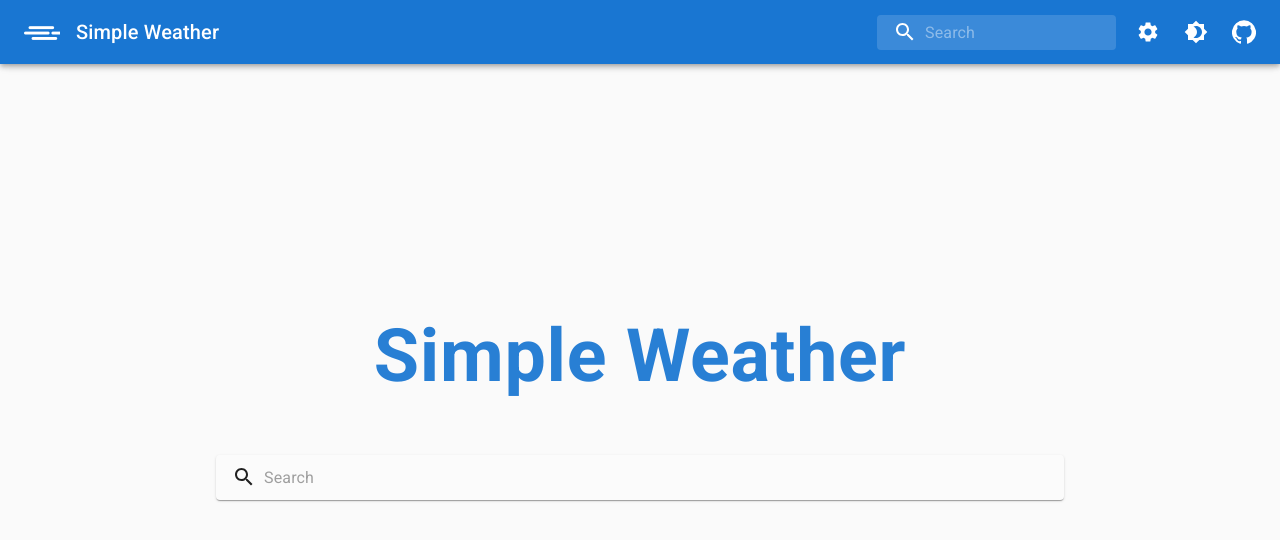
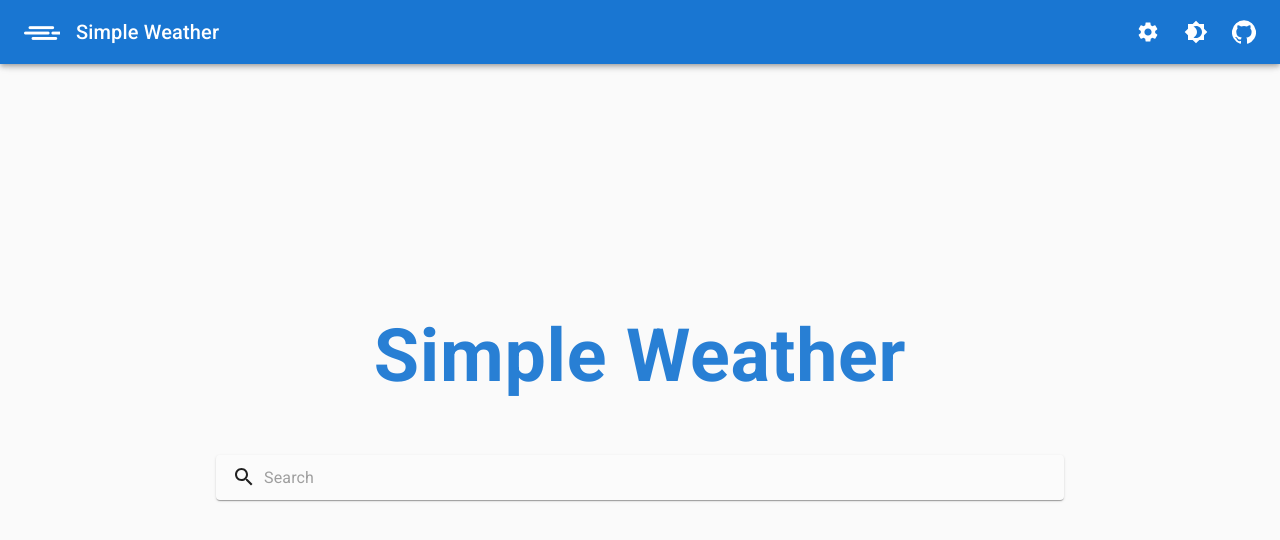
Before and after one commit to zcsain/react-weather-app, a React (Create React App) app: page / in a window 1280 px wide. Shown: the top 540 px of the page. Built offline with nearby package versions, Linux system fonts and the light colour scheme.

Commit message:
Finished search with popover function

```diff
--- a/src/components/App.jsx
+++ b/src/components/App.jsx
@@ -29,8 +29,6 @@ import BottomNavigation from "./navigation/BottomNavigation";
 import ErrorView from "./views/ErrorView";
 import ScrollTop from "./parts/ScrollTop";
 import { setTheme, setUnits } from "../actions";
-// Testing
-import TestComponent from "./TestComponent";
 
 const dark = createMuiTheme({
 	palette: {
@@ -162,9 +160,6 @@ function App({ selectedTheme, selectedUnits, setTheme, setUnits }) {
 							<HourlyView />
 							{xsDevice && <BottomNavigation />}
 						</Route>
-						<Route path="/test" exact>
-							<TestComponent />
-						</Route>
 						<Route>
 							<Grid
 								container
--- a/src/components/navigation/Header.jsx
+++ b/src/components/navigation/Header.jsx
@@ -1,7 +1,7 @@
-import React, { useState } from "react";
+import React from "react";
 import { connect } from "react-redux";
 import PropTypes from "prop-types";
-import { Link as RouterLink, useHistory, withRouter } from "react-router-dom";
+import { Link as RouterLink, withRouter } from "react-router-dom";
 import clsx from "clsx";
 
 // Material UI
@@ -10,11 +10,9 @@ import Toolbar from "@material-ui/core/Toolbar";
 import IconButton from "@material-ui/core/IconButton";
 import Brightness7Icon from "@material-ui/icons/Brightness7"; //light
 import Brightness4Icon from "@material-ui/icons/Brightness4"; //dark
-import SearchIcon from "@material-ui/icons/Search";
 import Tooltip from "@material-ui/core/Tooltip";
 import { makeStyles } from "@material-ui/core/styles";
 import { fade } from "@material-ui/core/styles";
-import { InputBase } from "@material-ui/core";
 import Typography from "@material-ui/core/Typography";
 import Icon from "@material-ui/core/Icon";
 
@@ -95,29 +93,6 @@ const useStyles = makeStyles((theme) => ({
 
 function Header(props) {
 	const classes = useStyles();
-	const [searchValue, setSearchValue] = useState("");
-	const history = useHistory();
-
-	const handleChange = (event) => {
-		setSearchValue(event.target.value);
-	};
-
-	const handlePress = (event) => {
-		if (event.key === "Enter") {
-			event.preventDefault();
-			props.setSearchTerm(searchValue);
-			resetData();
-
-			// Redirects to selected view
-			const currentUrl = props.match.url;
-			const currentLocation = props.match.params.location;
-			const redirectTo = currentUrl.replace(currentLocation, searchValue);
-			history.push(redirectTo);
-
-			setSearchValue("");
-			event.target.blur();
-		}
-	};
 
 	const resetData = () => {
 		props.resetCurrent();
@@ -160,28 +135,7 @@ function Header(props) {
 						</Typography>
 					)}
 					<div style={{ flexGrow: 1 }} />
-					<HeaderSearch />
-					{props.searchFieldInAppBar ? (
-						<div className={classes.search}>
-							<div className={classes.searchIcon}>
-								<SearchIcon />
-							</div>
-							<InputBase
-								autoFocus={false}
-								placeholder="Search…"
-								classes={{
-									root: classes.inputRoot,
-									input: classes.inputInput,
-								}}
-								inputProps={{ "aria-label": "search" }}
-								value={searchValue}
-								onChange={handleChange}
-								onKeyDown={handlePress}
-							/>
-						</div>
-					) : null}
-					{/* <SearchPopover /> */}
-					{/* <AutoCompleSearchField /> */}
+					{props.searchFieldInAppBar ? <HeaderSearch /> : null}
 					<ExpandableSettings viewOptions={false} />
 					<Tooltip title="Toggle light/dark theme">
 						<IconButton
--- a/src/components/parts/FormDialog.jsx
+++ b/src/components/parts/FormDialog.jsx
@@ -1,14 +1,11 @@
 import React, { Fragment, useState } from "react";
 import { connect } from "react-redux";
-import { useHistory, withRouter } from "react-router-dom";
+import { withRouter } from "react-router-dom";
 
 // Material UI
-import Button from "@material-ui/core/Button";
 import IconButton from "@material-ui/core/IconButton";
 import SearchIcon from "@material-ui/icons/Search";
-import TextField from "@material-ui/core/TextField";
 import Dialog from "@material-ui/core/Dialog";
-import DialogActions from "@material-ui/core/DialogActions";
 import DialogContent from "@material-ui/core/DialogContent";
 import DialogContentText from "@material-ui/core/DialogContentText";
 
@@ -19,53 +16,10 @@ import {
 	resetOneCall,
 	resetSearchTerm,
 } from "../../actions";
+import HeaderSearch from "./HeaderSearch";
 
 function FormDialog(props) {
 	const [open, setOpen] = useState(false);
-	const [searchValue, setSearchValue] = useState("");
-	const history = useHistory();
-
-	const handleChange = (event) => {
-		setSearchValue(event.target.value);
-	};
-
-	const handlePress = (event) => {
-		if (event.key === "Enter") {
-			event.preventDefault();
-			// handleSearch();
-			props.setSearchTerm(searchValue);
-			resetData();
-
-			// Redirects to selected view
-			const currentUrl = props.match.url;
-			const currentLocation = props.match.params.location;
-			const redirectTo = currentUrl.replace(currentLocation, searchValue);
-			history.push(redirectTo);
-
-			setSearchValue("");
-			handleClose();
-		}
-	};
-
-	const handleSearch = () => {
-		props.setSearchTerm(searchValue);
-		resetData();
-
-		// Redirects to selected view
-		const currentUrl = props.match.url;
-		const currentLocation = props.match.params.location;
-		const redirectTo = currentUrl.replace(currentLocation, searchValue);
-		history.push(redirectTo);
-
-		setSearchValue("");
-		handleClose();
-	};
-
-	const resetData = () => {
-		props.resetCurrent();
-		props.resetOneCall();
-		props.resetSearchTerm();
-	};
 
 	const handleClickOpen = () => {
 		setOpen(true);
@@ -85,23 +39,8 @@ function FormDialog(props) {
 				onClose={handleClose}
 				aria-labelledby="form-dialog-title"
 			>
-				{/* <DialogTitle id="form-dialog-title">Search</DialogTitle> */}
 				<DialogContent>
-					<TextField
-						value={searchValue}
-						onChange={handleChange}
-						onKeyDown={handlePress}
-						autoFocus
-						variant="outlined"
-						margin="dense"
-						id="name"
-						label="Search"
-						type="search"
-						fullWidth
-						inputProps={{
-							autoComplete: "off",
-						}}
-					/>
+					<HeaderSearch closeDialog={handleClose} customHeight="45px" />
 				</DialogContent>
 				<DialogContent>
 					<DialogContentText>Search city by name.</DialogContentText>
@@ -113,11 +52,6 @@ function FormDialog(props) {
 						Example: "Memphis, TN, US" or "Paris" or "London, US"
 					</DialogContentText>
 				</DialogContent>
-				<DialogActions>
-					<Button onClick={handleSearch} color="inherit">
-						Search
-					</Button>
-				</DialogActions>
 			</Dialog>
 		</Fragment>
 	);
--- a/src/components/parts/HeaderSearch.jsx
+++ b/src/components/parts/HeaderSearch.jsx
@@ -75,6 +75,8 @@ function HeaderSearch({
 	resetCurrent,
 	fetchGeolocation,
 	match,
+	closeDialog,
+	customHeight,
 }) {
 	const classes = useStyles();
 	const [value, setValue] = useState("");
@@ -121,16 +123,10 @@ function HeaderSearch({
 		history.push(redirectTo);
 
 		setValue("");
-		// event.target.blur();
-		// document.getElementById("input-base").blur();
-		// searchRef.current.blur();
-		// window.focus();
-		// document.activeElement.blur();
-		// console.log(document.activeElement);
-		// event.target.focus();
-		// console.log(searchRef);
-		console.log(document.getElementById("header-input-base"));
-		document.getElementById("header-input-base").blur();
+
+		if (closeDialog) {
+			closeDialog();
+		}
 	};
 
 	const handleClose = () => {
@@ -149,7 +145,6 @@ function HeaderSearch({
 		resetCurrent();
 		resetOneCall();
 		resetGeolocation();
-		// resetSearchTerm();
 	};
 
 	const renderSearchResults = () => {
@@ -193,6 +188,7 @@ function HeaderSearch({
 					<SearchIcon />
 				</div>
 				<InputBase
+					style={{ height: customHeight || null }}
 					id="header-input-base"
 					ref={searchRef}
 					autoFocus={false}
@@ -201,11 +197,12 @@ function HeaderSearch({
 						root: classes.inputRoot,
 						input: classes.inputInput,
 					}}
-					inputProps={{ "aria-label": "search" }}
 					value={value}
 					onChange={handleChange}
 					onClick={handleClick}
-					// onKeyDown={handlePress}
+					inputProps={{
+						autoComplete: "off",
+					}}
 				/>
 			</div>
 			<Popover
--- a/src/components/parts/SearchPopover.jsx
+++ b/src/components/parts/scrapped/SearchPopover.jsx
@@ -20,7 +20,7 @@ import {
 	resetOneCall,
 	resetSearchTerm,
 	resetGeolocation,
-} from "../../actions";
+} from "../../../actions";
 
 const useStyles = makeStyles((theme) => ({
 	typography: {
```
Also changed, not shown: src/components/views/scrapped/TestComponent.jsx (renamed from src/components/TestComponent.jsx, +5 -5 lines).
